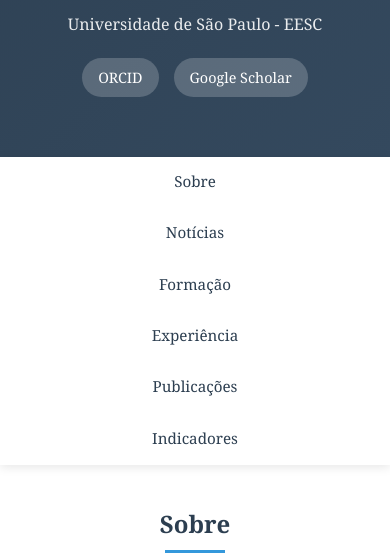
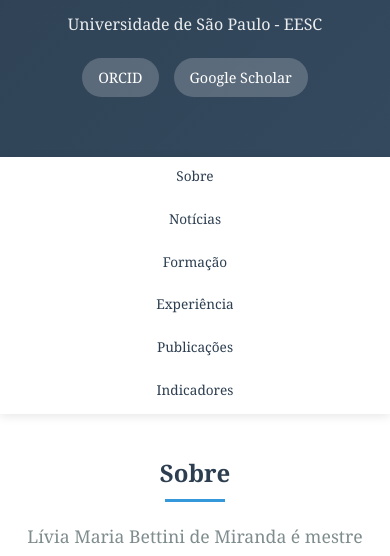
Before and after one commit to liviambmiranda/Site_Livia, a plain HTML site: page index.html in a window 390 px wide. Shown: the part 477-1033 px from the top of the page. Drawn offline with Linux system fonts and the light colour scheme.

Commit message:
Update index.html

```diff
--- a/index.html
+++ b/index.html
@@ -382,7 +382,7 @@
                 grid-template-columns: 1fr;
             }
         }
-        @media (max-width: 480px) {
+    @media (max-width: 480px) {
     .profile-image {
         width: 150px;
         height: 150px;
@@ -401,9 +401,18 @@
         gap: 5px;
     }
 
+    .nav-links {
+        flex-direction: column;
+        align-items: center;
+    }
+
+    .nav-links li {
+        margin-bottom: 2px;
+    }
+
     .nav-links li a {
-        font-size: 0.95em;
-        padding: 12px 15px;
+        font-size: 0.85em;
+        padding: 8px 12px;
     }
 
     h2 {
@@ -433,6 +442,7 @@
         padding: 20px;
     }
 }
+
     </style>
 </head>
 <body>
```
